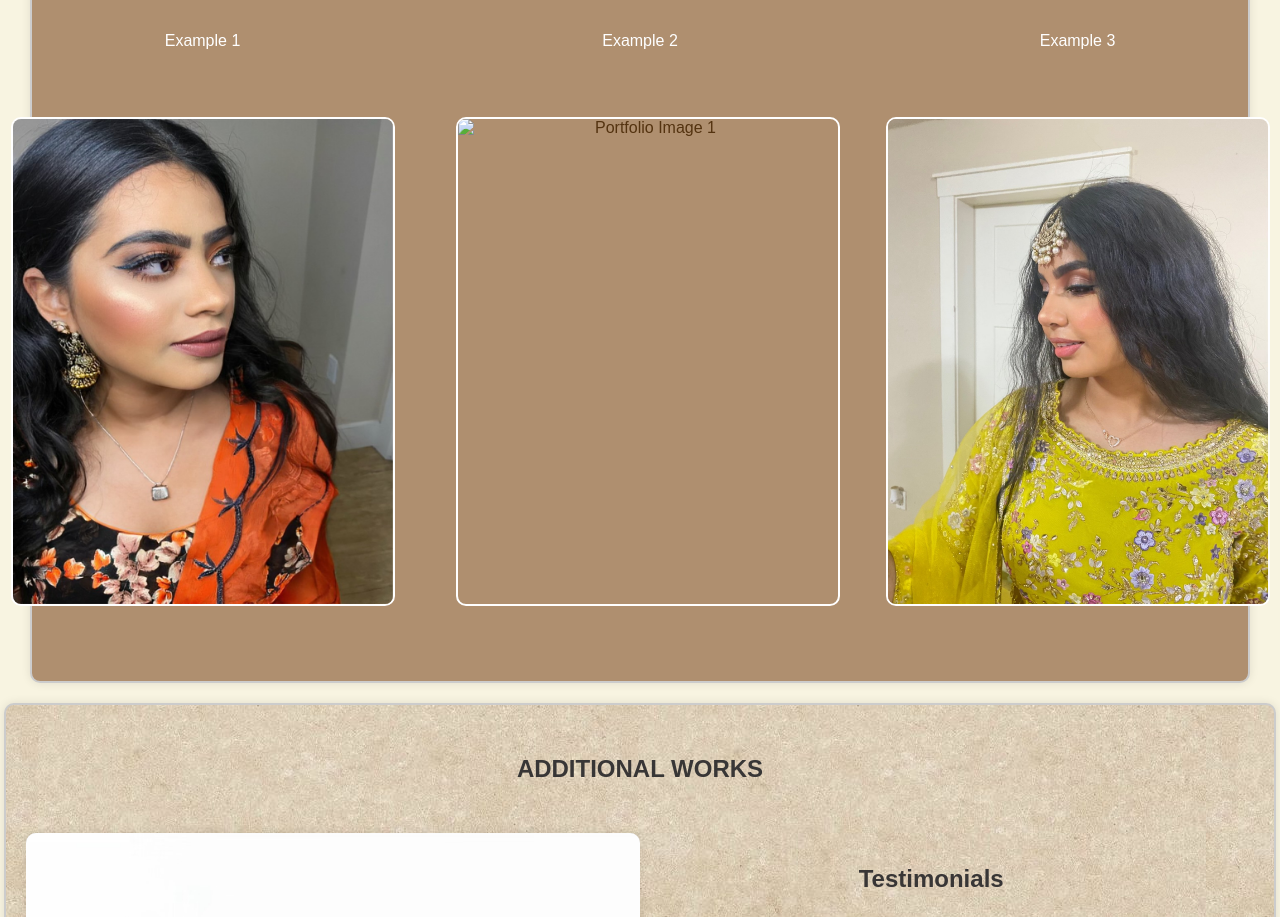
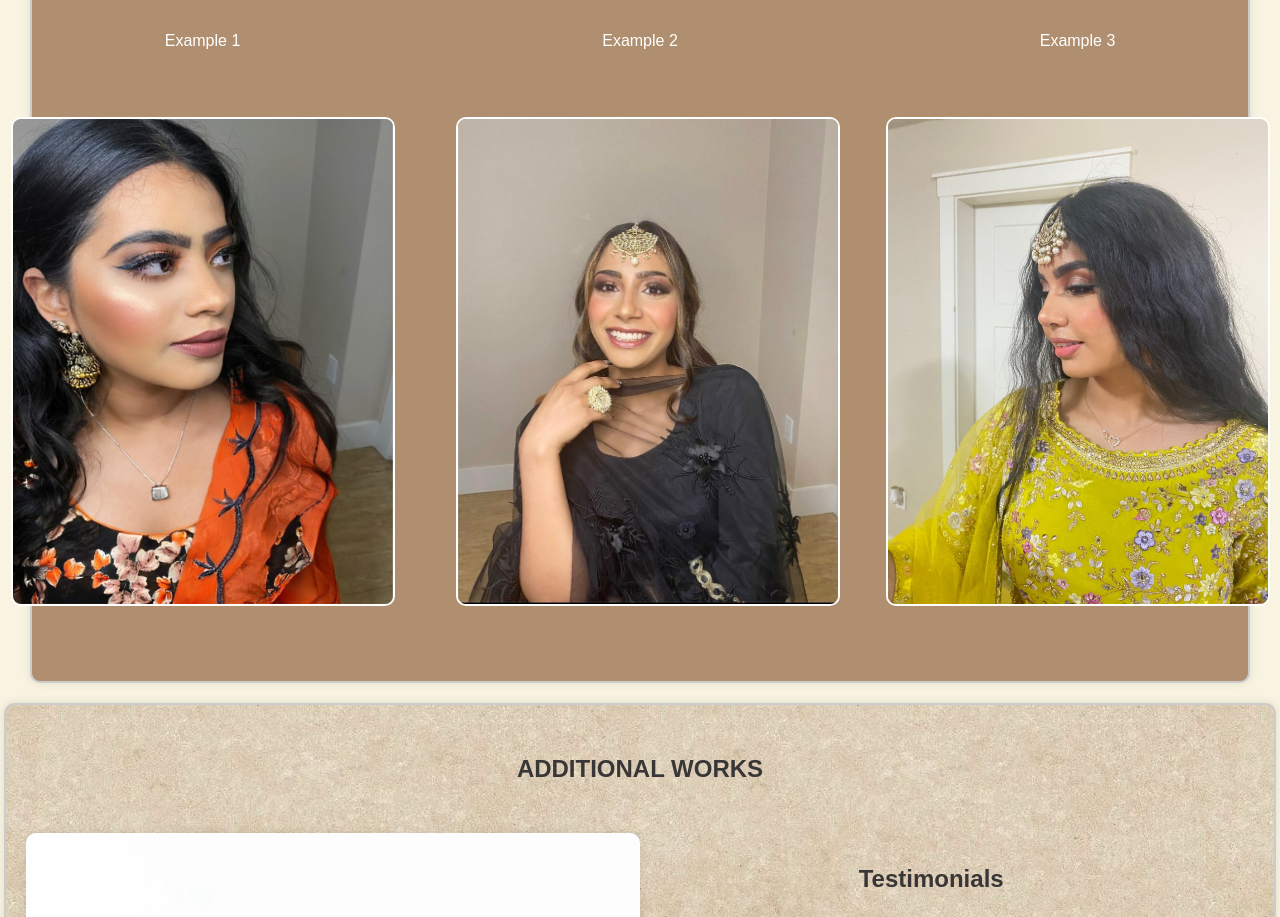
Before and after one commit to Sukhreet31/glowwithsim.github.com, a plain HTML site: page index.html in a window 1280 px wide. Shown: the part 1709-2626 px from the top of the page. Drawn offline with Linux system fonts and the light colour scheme.

Commit message:
Update index.html

```diff
--- a/index.html
+++ b/index.html
@@ -46,7 +46,7 @@
             <div class="overlay-text">Example 1</div>
             </div>
             <div class="image-container">
-            <img src="/Users/sukhreetbassi/Pictures/Photos Library.photoslibrary/resources/renders/5/536D0361-6758-48A8-9AF7-FC2E2B9345D6_1_201_a.jpeg" Class= "portfolio-images-1" alt="Portfolio Image 1">
+            <img src="IMG_1286.jpg" Class= "portfolio-images-1" alt="Portfolio Image 1">
             <div class="overlay-text">Example 2</div>
             </div>
             <div class="image-container">
```
